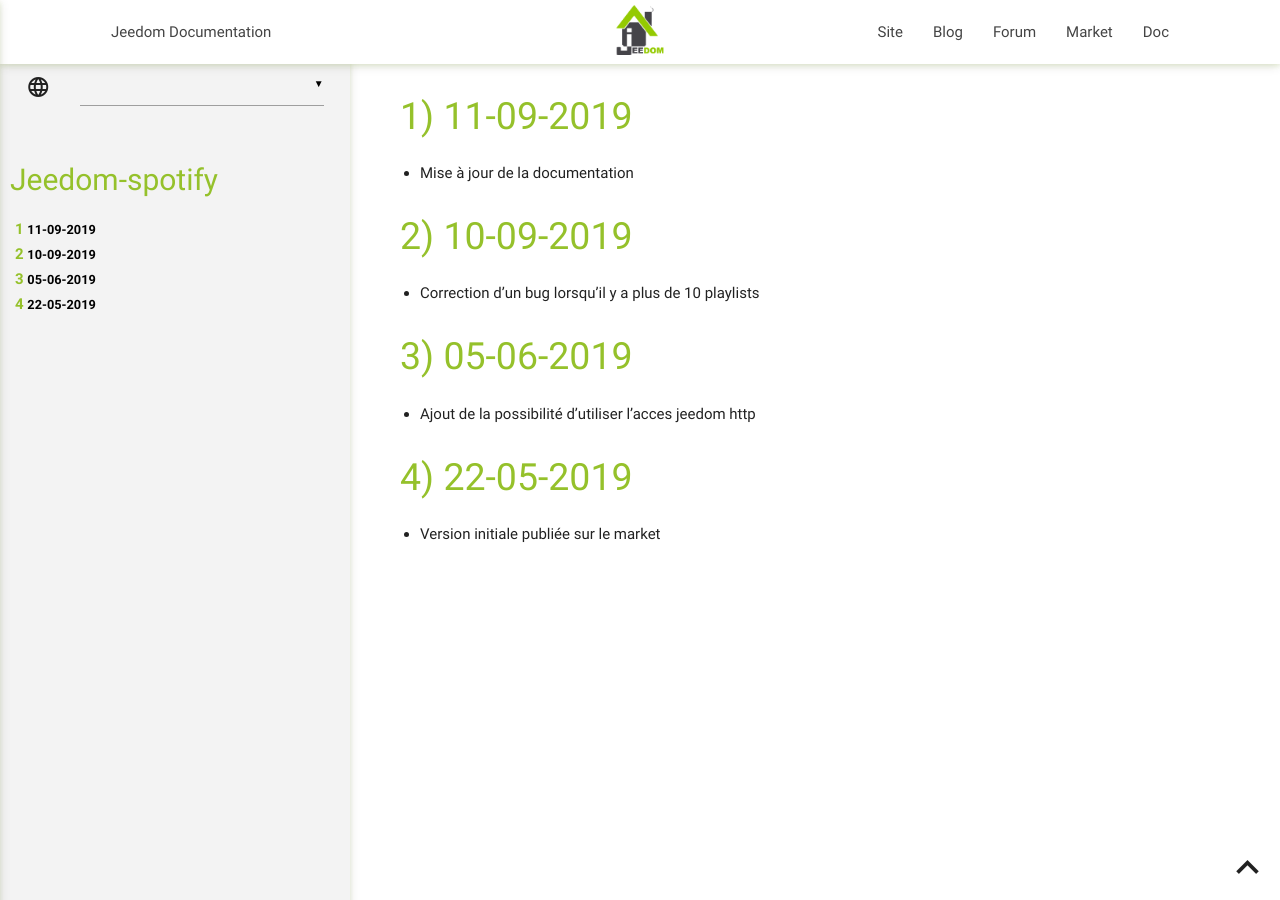
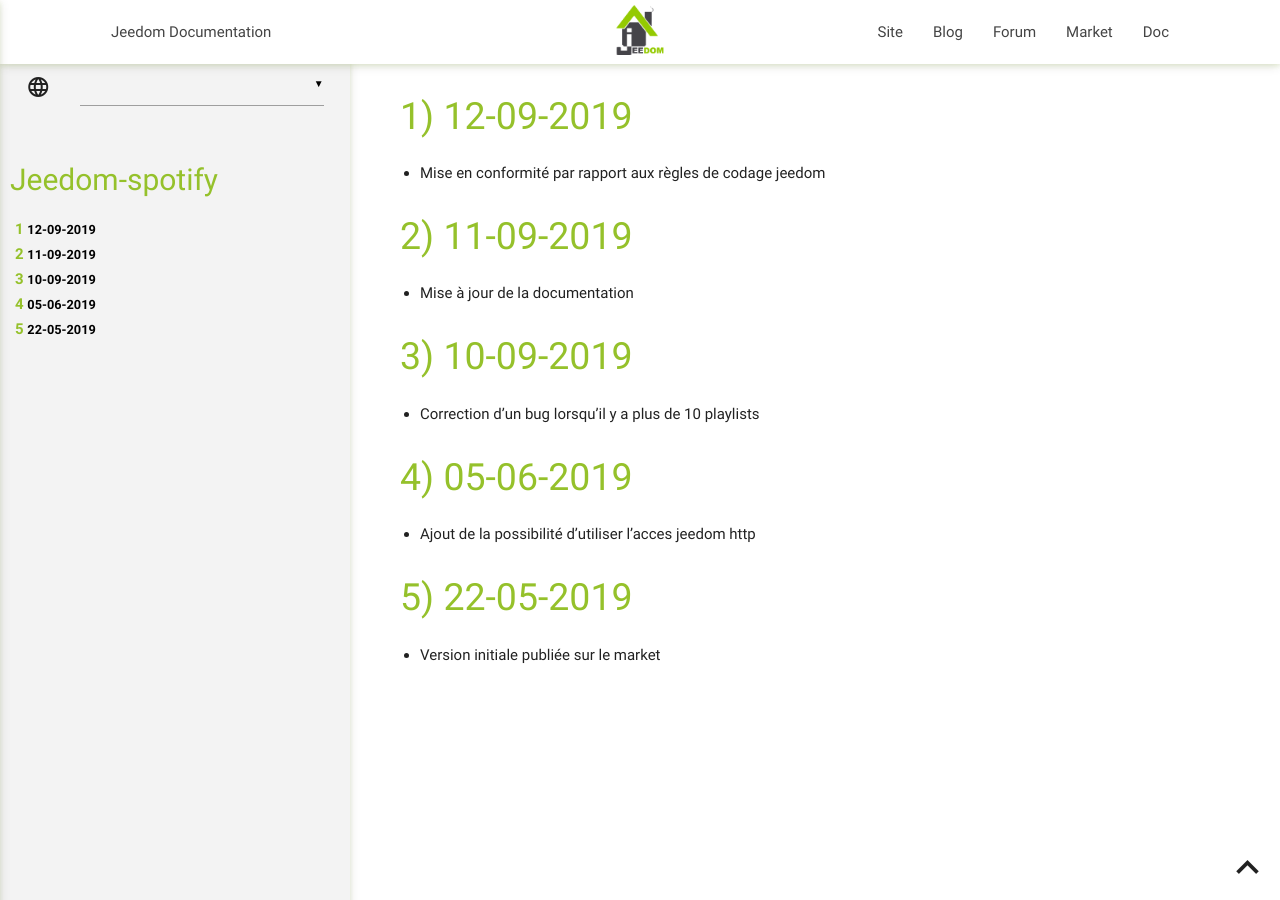
Before and after one commit to lucguinchard/jeedom-plugin-spotify, a Jekyll site: the page built from docs/fr_FR/changelog.md, in a window 1280 px wide. Built offline with Jekyll 4.4.1, drawn with Linux system fonts in a browser that asks for light colours; our own code applies the rules of GitHub Pages for plain Markdown files.

Commit message:
12-09-2019 Mise en conformité

```diff
--- a/docs/fr_FR/changelog.md
+++ b/docs/fr_FR/changelog.md
@@ -1,3 +1,7 @@
+# 12-09-2019
+
+- Mise en conformité par rapport aux règles de codage jeedom
+
 # 11-09-2019
 
 - Mise à jour de la documentation
```
Also changed, not shown: docs/fr_FR/index.md (+0 -2 lines), 1 other file.
